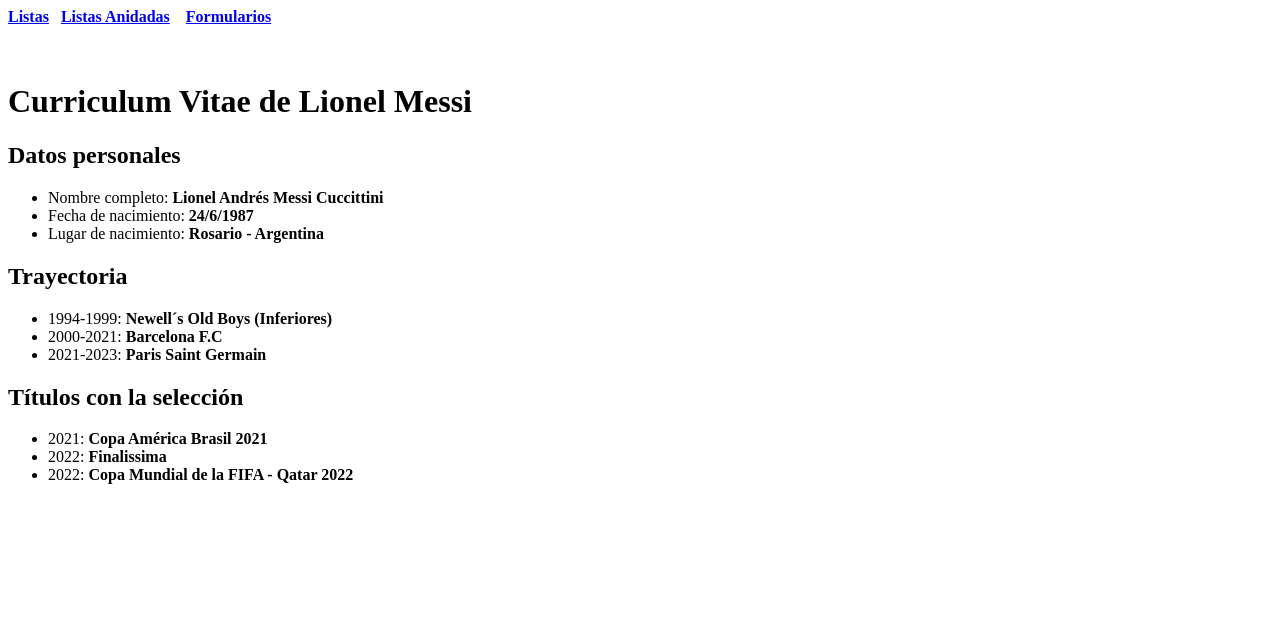
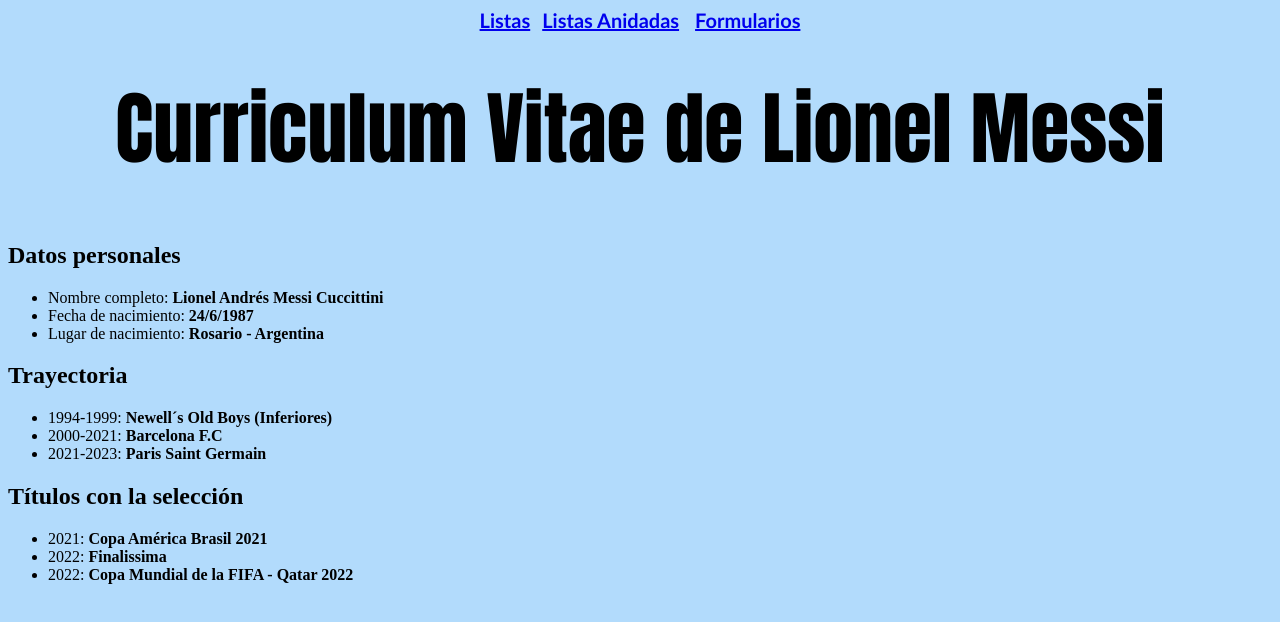
Before and after one commit to Luxius32/1er-entrega, a plain HTML site: page index.html in a window 1280 px wide. Drawn offline with Linux system fonts and the light colour scheme.

Commit message:
cambios css

```diff
--- /dev/null
+++ b/StylesCVMessi.css
@@ -0,0 +1,18 @@
+body{
+    background-color: rgba(2, 137, 248, 0.3);
+}
+
+h1{font-family: Impact, Haettenschweiler, 'Arial Narrow Bold', sans-serif;
+    font-size: 80px;
+    text-align: center;
+    margin-top: 0%;
+}
+
+.enlaces{
+    font-size: 20px;
+    font-family: 'Gill Sans', 'Gill Sans MT', Calibri, 'Trebuchet MS', sans-serif;
+}
+
+nav{
+    text-align: center;
+}
--- a/index.html
+++ b/index.html
@@ -6,13 +6,14 @@
     <meta http-equiv="X-UA-Compatible" content="IE=edge">
     <meta name="viewport" content="width=device-width, initial-scale=1.0">
     <title>CV Lionel Messi</title>
+    <link rel="stylesheet" href="/StylesCVMessi.css ">
 </head>
 
 <body>
     <header>
         <nav>
-            <b><a href="/index.html">Listas</a>&nbsp;&nbsp;&nbsp;<a href="/Listas Anidadas.html">Listas
-                    Anidadas</a>&nbsp;&nbsp;&nbsp;&nbsp;<a href="/Formularios.html">Formularios</a></b>
+            <b><a class="enlaces" href="/index.html">Listas</a>&nbsp;&nbsp;&nbsp;<a class="enlaces" href="/Listas Anidadas.html">Listas
+                    Anidadas</a>&nbsp;&nbsp;&nbsp;&nbsp;<a class="enlaces" href="/Formularios.html">Formularios</a></b>
         </nav>
         <br>
         <br>
```
Also changed, not shown: Assets/Messi.jpg (added).
